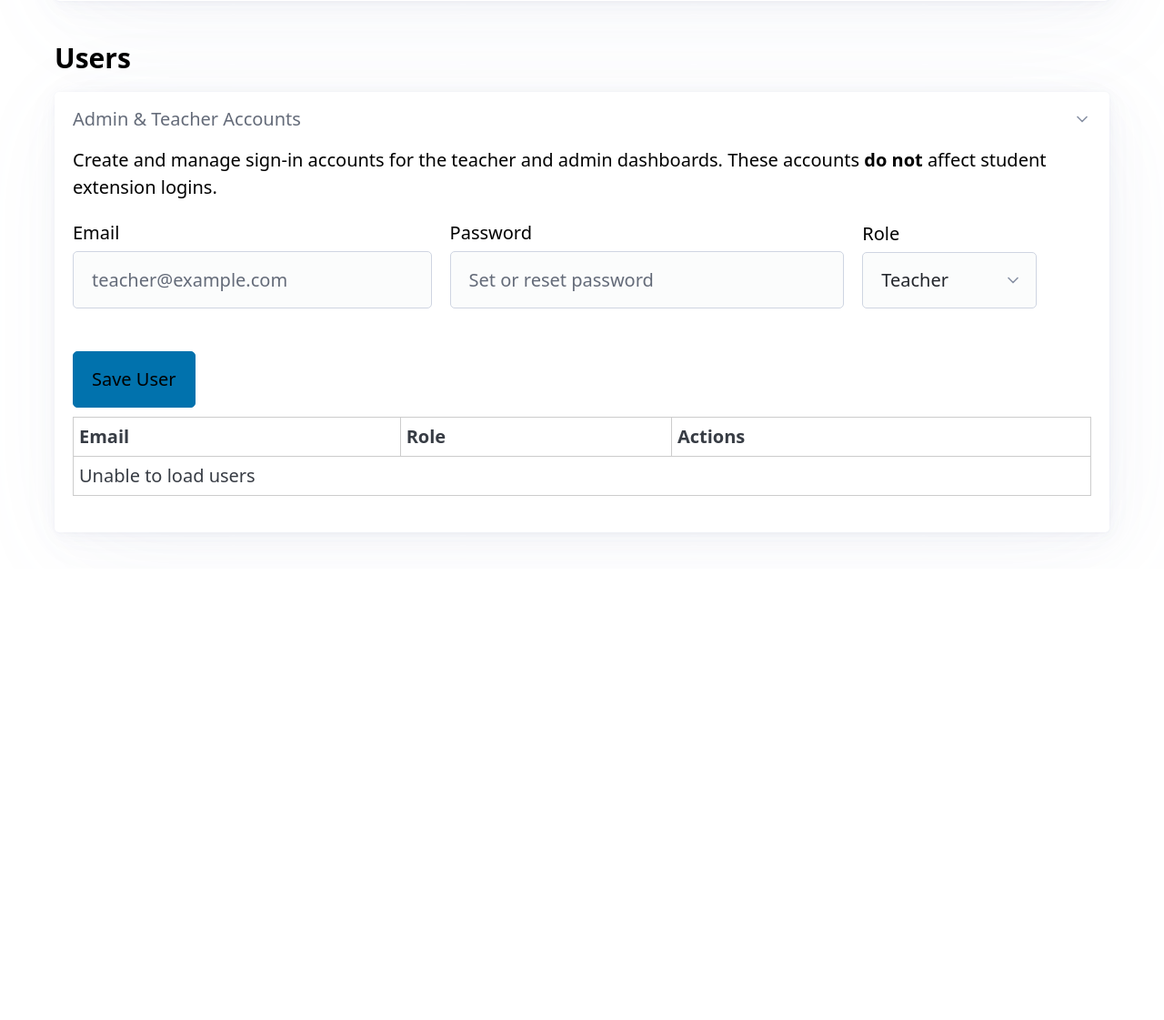
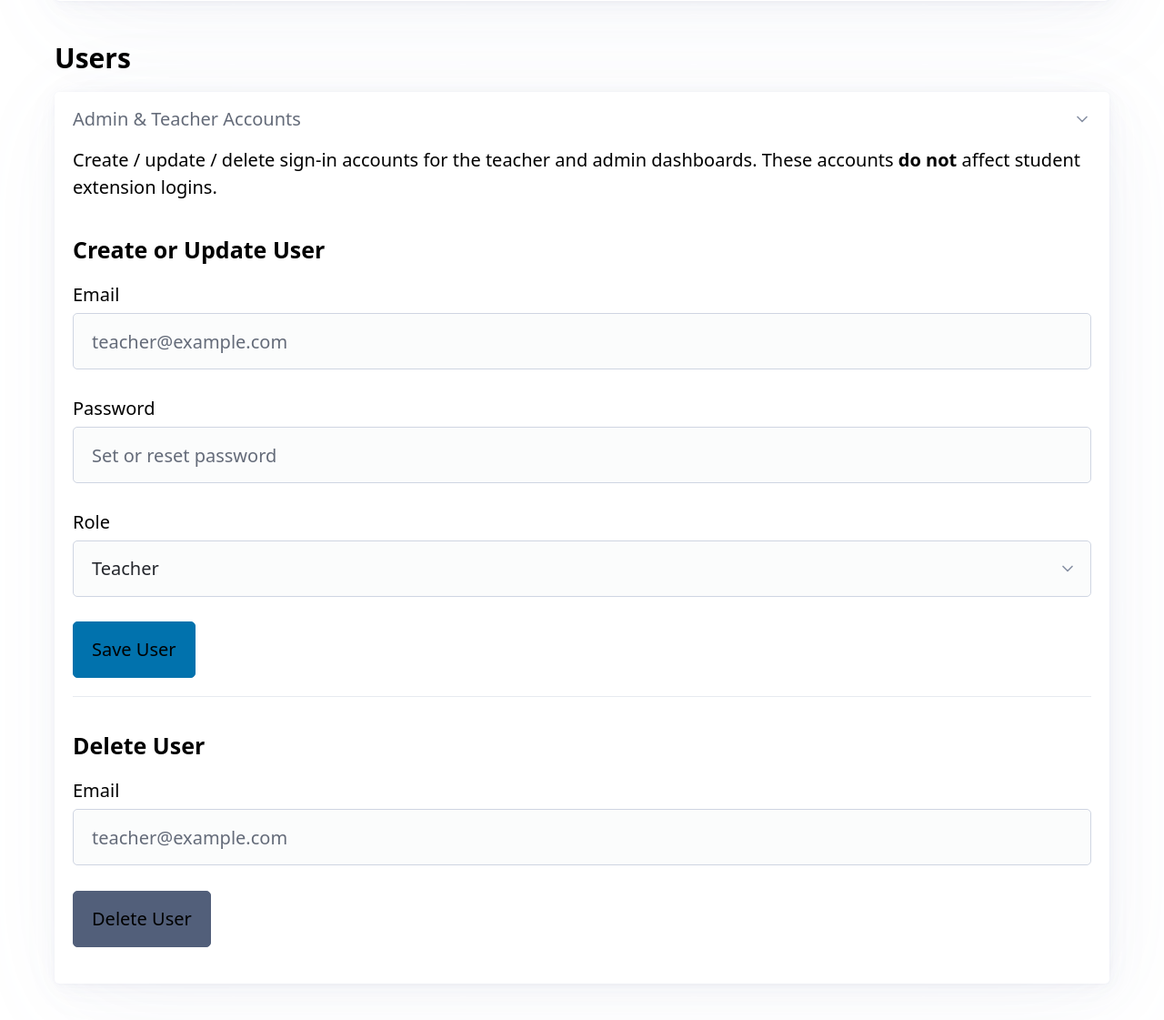
Before and after one commit to G-districts/still-cannot-win, a Flask app: template templates/admin.html in a window 1280 px wide. Shown: the part 4158-5279 px from the top of the page at 91% size. Before the commit the page ends 4748 px from the top, so only its background shows below. Run offline with Flask 3, Linux system fonts and the light colour scheme; the template is opened without the code that fills it, so the values that code supplies are empty; data comes from the database, SQL or seed files in the repository; some libraries are stand-ins or nearby versions.

Commit message:
Update admin.html

```diff
--- a/templates/admin.html
+++ b/templates/admin.html
@@ -22,7 +22,6 @@
 <h3>Settings</h3>
 <article>
   <label>Default Blocked Redirect URL
-    <!-- Safe default if not set in data.settings -->
     <input id="blocked" type="url" value="{{ data.settings.blocked_redirect|default('https://blocked.gdistrict.org/Gschool%20block') }}">
   </label>
   <label>
@@ -42,9 +41,7 @@
     <thead>
       <tr><th>Category</th><th>Blocked?</th><th>Block Page</th><th>Save</th></tr>
     </thead>
-    <tbody id="cats">
-      <!-- Filled by JS -->
-    </tbody>
+    <tbody id="cats"></tbody>
   </table>
   <small id="catMsg" class="mini"></small>
 </article>
@@ -96,43 +93,42 @@
   </details>
 </article>
 
-<!-- NEW: User management -->
+<!-- SIMPLE USER MANAGEMENT (no loading table) -->
 <h3>Users</h3>
 <article>
   <details open>
     <summary>Admin &amp; Teacher Accounts</summary>
     <p class="mini">
-      Create and manage sign-in accounts for the teacher and admin dashboards.
+      Create / update / delete sign-in accounts for the teacher and admin dashboards.
       These accounts <b>do not</b> affect student extension logins.
     </p>
-    <div style="display:flex; flex-wrap:wrap; gap:1rem; align-items:flex-end">
-      <label>
-        Email
+
+    <!-- Create / Update -->
+    <h4>Create or Update User</h4>
+    <label>Email
       <input type="email" id="userEmail" placeholder="teacher@example.com">
     </label>
-      <label>
-        Password
+    <label>Password
       <input type="password" id="userPassword" placeholder="Set or reset password">
     </label>
-      <label>
-        Role
+    <label>Role
       <select id="userRole">
         <option value="teacher">Teacher</option>
         <option value="admin">Admin</option>
       </select>
     </label>
     <button id="saveUser">Save User</button>
-      <small id="userMsg" style="margin-left:8px"></small>
-    </div>
+    <p id="userMsg" class="mini"></p>
 
-    <table>
-      <thead>
-        <tr><th>Email</th><th>Role</th><th>Actions</th></tr>
-      </thead>
-      <tbody id="usersBody">
-        <!-- Filled by JS -->
-      </tbody>
-    </table>
+    <hr>
+
+    <!-- Delete -->
+    <h4>Delete User</h4>
+    <label>Email
+      <input type="email" id="deleteEmail" placeholder="teacher@example.com">
+    </label>
+    <button id="deleteUser" class="secondary">Delete User</button>
+    <p id="deleteMsg" class="mini"></p>
   </details>
 </article>
 
@@ -180,6 +176,9 @@ async function refresh(){
     _latestCategories = cats;
 
     if (tbody) {
+      if (!cats.length) {
+        tbody.innerHTML = '<tr><td colspan="4">No AI categories yet.</td></tr>';
+      } else {
         cats.forEach(c=>{
           const tr = document.createElement('tr');
           tr.innerHTML = `
@@ -190,8 +189,6 @@ async function refresh(){
           `;
           tbody.appendChild(tr);
         });
-      if (!cats.length) {
-        tbody.innerHTML = '<tr><td colspan="4">No AI categories yet.</td></tr>';
       }
     }
 
@@ -229,9 +226,6 @@ async function refresh(){
   } catch (e) {
     console.error('Overrides load error', e);
   }
-
-  // 3) Users
-  await loadUsers();
 }
 refresh();
 
@@ -318,112 +312,66 @@ document.getElementById('saveLists').onclick = async()=>{
   setTimeout(()=>document.getElementById('msg2').textContent='',1500);
 };
 
-// ============ User management (Admin/Teacher) ============
+// ============ SIMPLE USER MANAGEMENT (like login) ============
 
-async function loadUsers(){
-  const tbody = document.getElementById('usersBody');
-  if (!tbody) return;
-  try {
-    const res = await fetch('/api/users');
-    if (!res.ok) {
-      tbody.innerHTML = '<tr><td colspan="3">Unable to load users</td></tr>';
-      return;
-    }
-    const j = await res.json();
-    const users = j.users || [];
-    tbody.innerHTML = '';
-    if (!users.length) {
-      tbody.innerHTML = '<tr><td colspan="3">No users yet. Create one above.</td></tr>';
-      return;
-    }
-    users.forEach(u=>{
-      const tr = document.createElement('tr');
-      tr.innerHTML = `
-        <td>${u.email}</td>
-        <td>
-          <select data-email="${u.email}" class="userRoleSelect">
-            <option value="teacher" ${u.role==='teacher'?'selected':''}>Teacher</option>
-            <option value="admin" ${u.role==='admin'?'selected':''}>Admin</option>
-          </select>
-        </td>
-        <td>
-          <button class="userSave" data-email="${u.email}">Save</button>
-          <button class="userDelete secondary" data-email="${u.email}">Delete</button>
-        </td>
-      `;
-      tbody.appendChild(tr);
-    });
-  } catch (e) {
-    console.error('loadUsers error', e);
-    tbody.innerHTML = '<tr><td colspan="3">Error loading users</td></tr>';
-  }
-}
-
-// Create / update user from form
-const saveUserBtn = document.getElementById('saveUser');
-if (saveUserBtn) {
-  saveUserBtn.onclick = async()=>{
-    const emailEl = document.getElementById('userEmail');
-    const pwEl = document.getElementById('userPassword');
-    const roleEl = document.getElementById('userRole');
+// Create / update user
+document.getElementById('saveUser').onclick = async ()=>{
+  const email = document.getElementById('userEmail').value.trim().toLowerCase();
+  const password = document.getElementById('userPassword').value;
+  const role = document.getElementById('userRole').value || 'teacher';
   const msgEl = document.getElementById('userMsg');
-    const email = (emailEl.value || '').trim().toLowerCase();
-    const password = pwEl.value || '';
-    const role = roleEl.value || 'teacher';
 
   if (!email || !password) {
     msgEl.textContent = 'Email and password are required';
-      setTimeout(()=>msgEl.textContent='', 2000);
+    msgEl.style.color = 'crimson';
     return;
   }
 
-    const body = { email, password, role };
-    const r = await fetch('/api/users',{
-      method:'POST',
-      headers:{'Content-Type':'application/json'},
-      body: JSON.stringify(body)
+  const r = await fetch('/api/users', {
+    method: 'POST',
+    headers: {'Content-Type': 'application/json'},
+    body: JSON.stringify({ email, password, role })
   });
-    msgEl.textContent = r.ok ? 'Saved' : 'Error saving user';
-    setTimeout(()=>msgEl.textContent='', 2000);
+
   if (r.ok) {
-      pwEl.value = '';
-      await loadUsers();
+    msgEl.textContent = 'User saved';
+    msgEl.style.color = 'green';
+    document.getElementById('userPassword').value = '';
+  } else {
+    const t = await r.text();
+    msgEl.textContent = 'Error: ' + (t || 'could not save user');
+    msgEl.style.color = 'crimson';
   }
 };
+
+// Delete user
+document.getElementById('deleteUser').onclick = async ()=>{
+  const email = document.getElementById('deleteEmail').value.trim().toLowerCase();
+  const msgEl = document.getElementById('deleteMsg');
+
+  if (!email) {
+    msgEl.textContent = 'Email is required';
+    msgEl.style.color = 'crimson';
+    return;
   }
 
-// Row-level actions: change role / delete
-document.addEventListener('click', async(e)=>{
-  if (e.target.classList.contains('userSave')) {
-    const email = e.target.dataset.email;
-    const sel = document.querySelector('select.userRoleSelect[data-email="'+email+'"]');
-    if (!sel) return;
-    const role = sel.value || 'teacher';
-    const body = { email, role };
-    const r = await fetch('/api/users',{
-      method:'POST',
-      headers:{'Content-Type':'application/json'},
-      body: JSON.stringify(body)
-    });
-    if (!r.ok) {
-      alert('Error saving user');
-    }
-  }
-  if (e.target.classList.contains('userDelete')) {
-    const email = e.target.dataset.email;
-    if (!confirm('Delete user '+email+'? This cannot be undone.')) return;
-    const r = await fetch('/api/users/delete',{
-      method:'POST',
-      headers:{'Content-Type':'application/json'},
+  if (!confirm('Delete user ' + email + '? This cannot be undone.')) return;
+
+  const r = await fetch('/api/users/delete', {
+    method: 'POST',
+    headers: {'Content-Type': 'application/json'},
     body: JSON.stringify({ email })
   });
-    if (!r.ok) {
-      alert('Error deleting user');
-      return;
+
+  if (r.ok) {
+    msgEl.textContent = 'User deleted (if it existed)';
+    msgEl.style.color = 'green';
+  } else {
+    const t = await r.text();
+    msgEl.textContent = 'Error: ' + (t || 'could not delete user');
+    msgEl.style.color = 'crimson';
   }
-    await loadUsers();
-  }
-});
+};
 </script>
 </body>
 </html>
```
Lines whose indentation alone changed are shown as unchanged.
